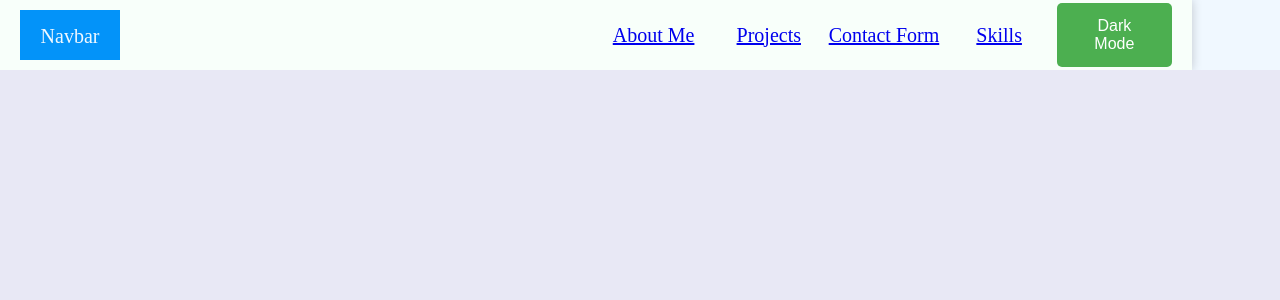
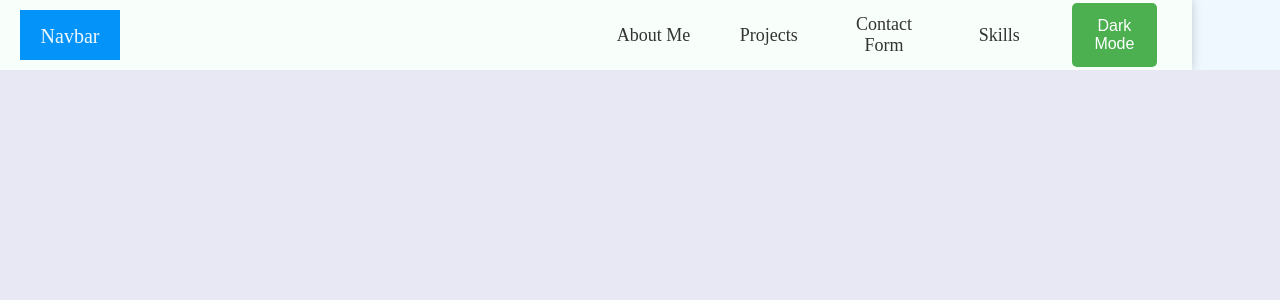
Before and after one commit to Abhinav-Desh/test2, a React (Create React App) app: page / in a window 1280 px wide. Shown: the top 300 px of the page. Built offline with nearby package versions, Linux system fonts and the light colour scheme.

Commit message:
add some navbar css

```diff
--- a/src/App.css
+++ b/src/App.css
@@ -49,7 +49,36 @@ img{
   box-shadow: 0 0 10px rgba(0, 0, 0, 0.2);
 }
 
+.nav-left-child {
+  cursor: pointer;
+  text-decoration: none;
+  font-size: 18px;
+  font-weight: 500;
+  padding: 10px 15px;
+  color: #333;
+  transition: all 0.3s ease-in-out;
+  border-radius: 5px;
+  text-align: center;
+  display: block;
+  width: 100%;
+}
 
+.nav-left-child:hover {
+  background-color: #03a9f4;
+  color: white;
+  transform: scale(1.05);
+  box-shadow: 0 4px 6px rgba(0, 0, 0, 0.1);
+}
+
+.nav-left-child:active {
+  background-color: #0288d1;
+  transform: scale(1);
+}
+
+.nav-left-child:focus {
+  outline: none;
+  box-shadow: 0 0 10px rgba(0, 0, 0, 0.2);
+}
 .left-section {
   display: flex;
   justify-content: space-around;
```
